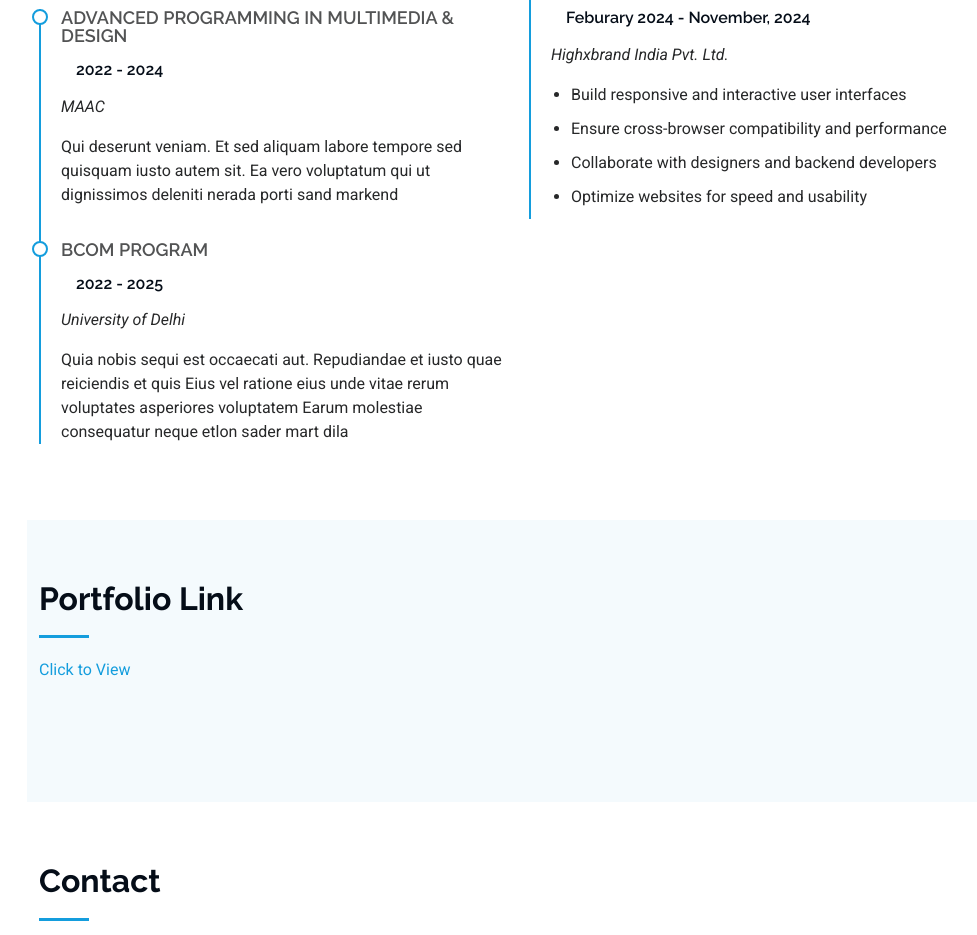
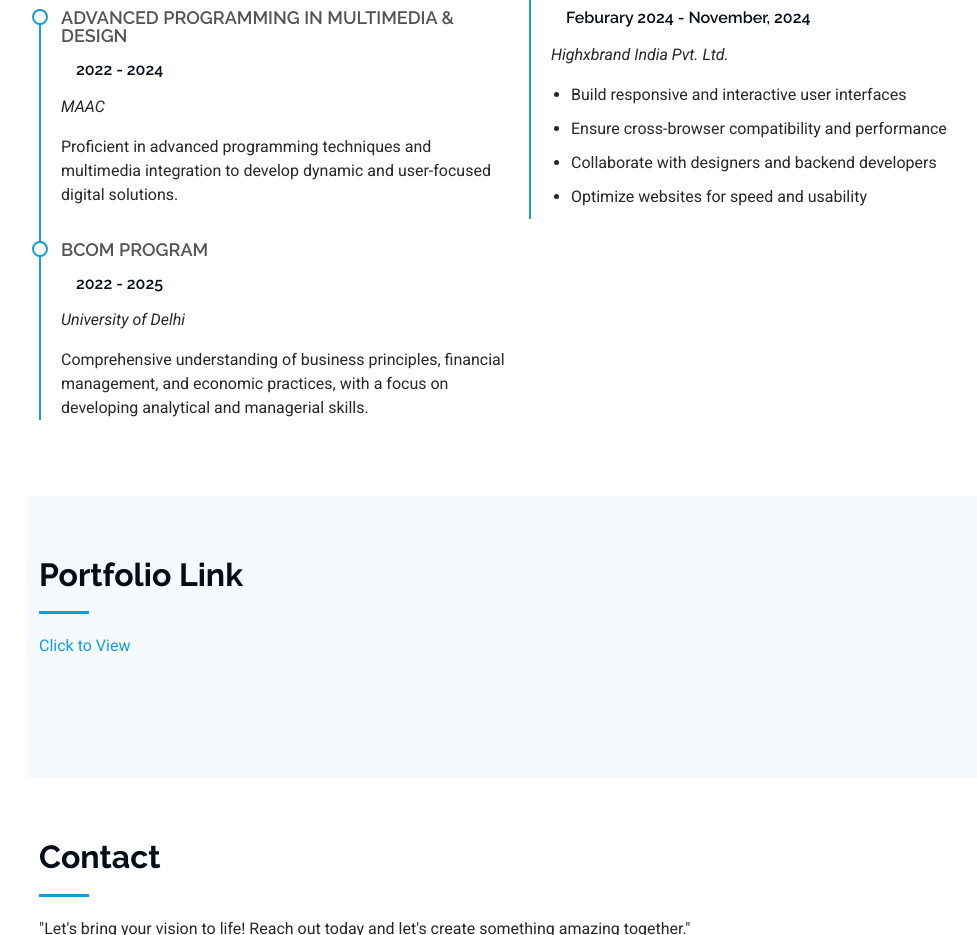
Before and after one commit to parthxahuja/parthahujaportfolio, a plain HTML site: page index.html in a window 1280 px wide. Shown: the part 2819-3754 px from the top of the page, without its empty margins (273-1250 px from the left). Drawn offline with Linux system fonts and the light colour scheme.

Commit message:
Update index.html

```diff
--- a/index.html
+++ b/index.html
@@ -351,14 +351,14 @@
               <h4>Advanced Programming in Multimedia & Design</h4>
               <h5>2022 - 2024</h5>
               <p><em>MAAC</em></p>
-              <p>Qui deserunt veniam. Et sed aliquam labore tempore sed quisquam iusto autem sit. Ea vero voluptatum qui ut dignissimos deleniti nerada porti sand markend</p>
+              <p>Proficient in advanced programming techniques and multimedia integration to develop dynamic and user-focused digital solutions.</p>
             </div><!-- Edn Resume Item -->
 
             <div class="resume-item">
               <h4>Bcom Program</h4>
               <h5>2022 - 2025</h5>
               <p><em>University of Delhi</em></p>
-              <p>Quia nobis sequi est occaecati aut. Repudiandae et iusto quae reiciendis et quis Eius vel ratione eius unde vitae rerum voluptates asperiores voluptatem Earum molestiae consequatur neque etlon sader mart dila</p>
+              <p>Comprehensive understanding of business principles, financial management, and economic practices, with a focus on developing analytical and managerial skills.</p>
             </div><!-- Edn Resume Item -->
 
           </div>
```
